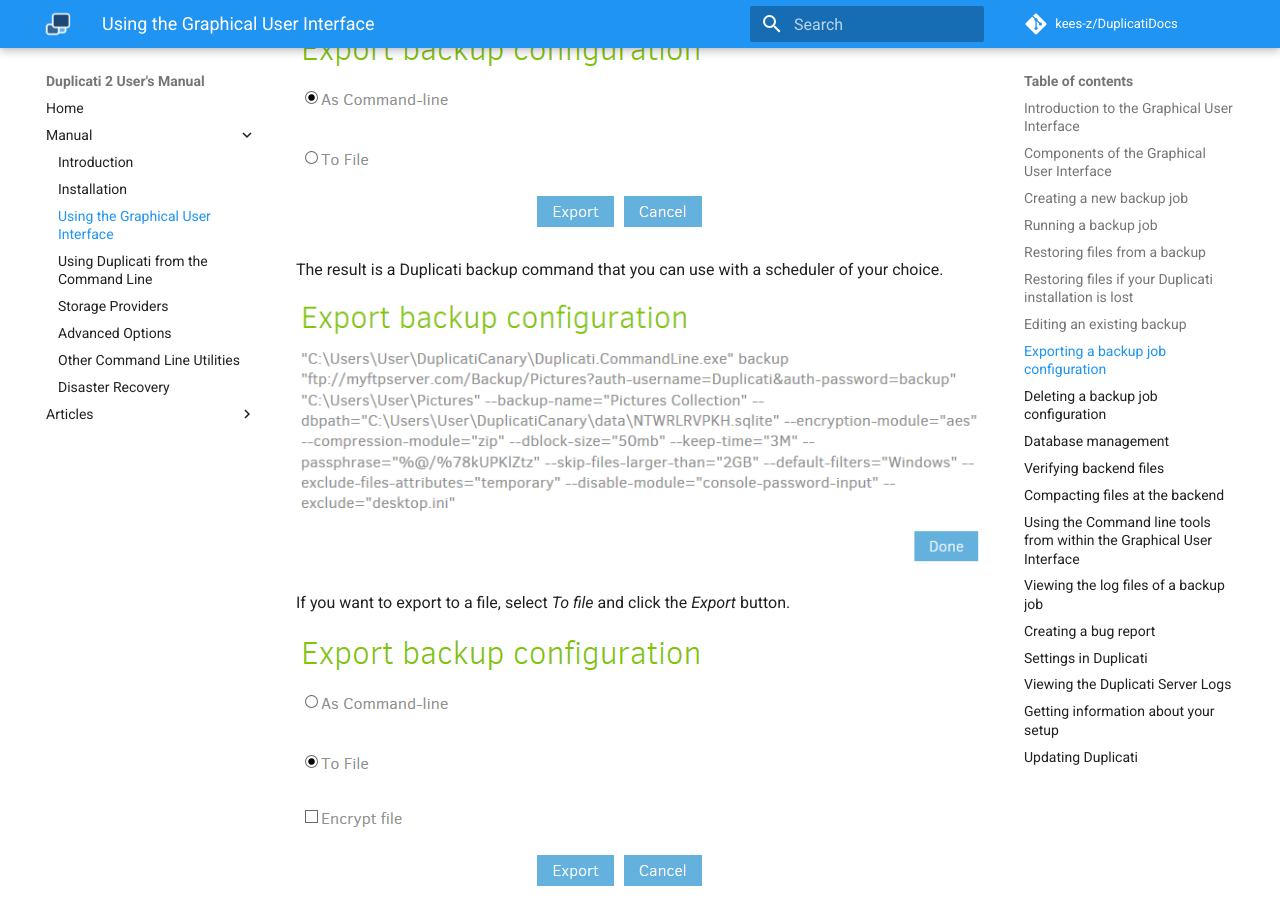
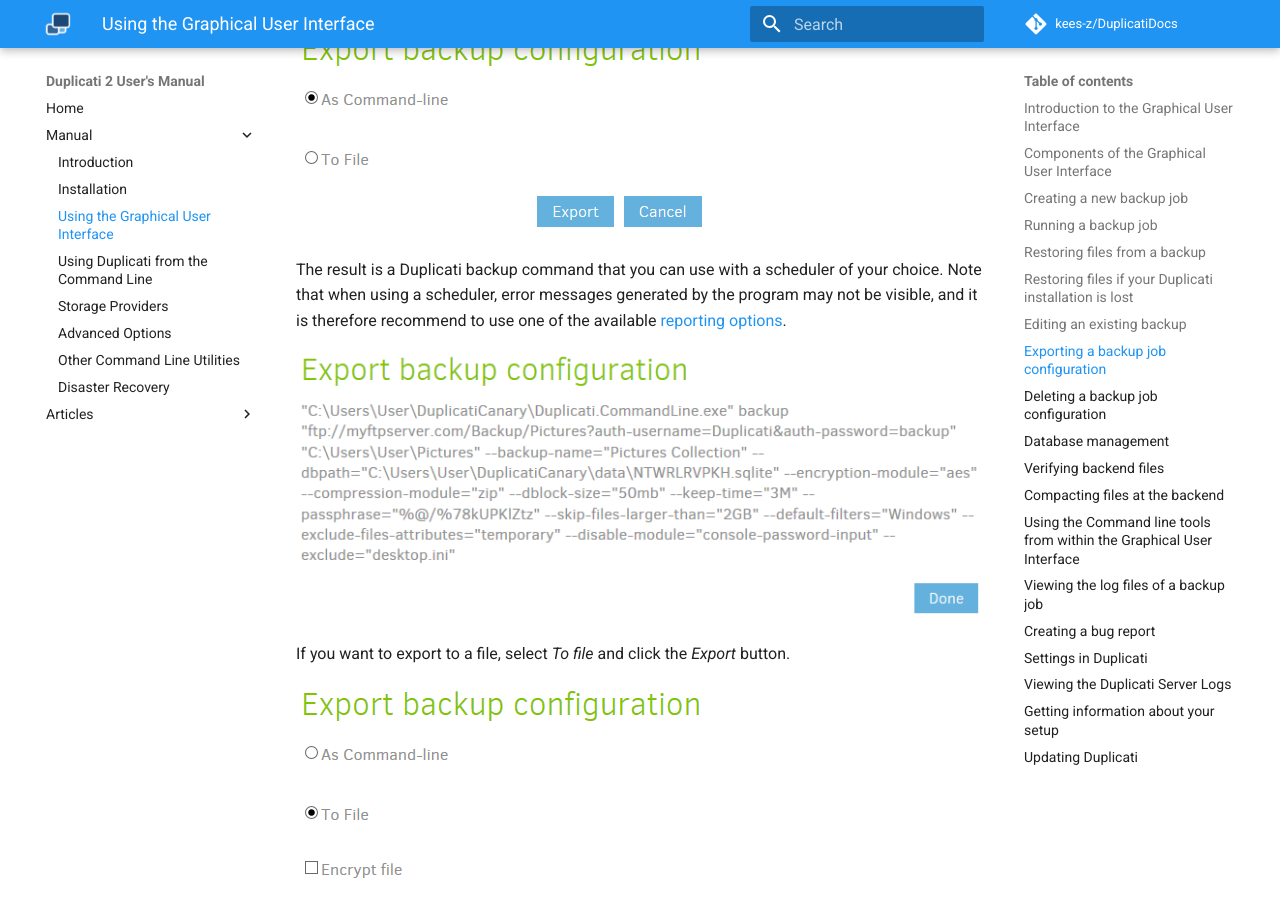
Before and after one commit to kees-z/DuplicatiDocs, an MkDocs documentation site: the page built from docs/03-using-the-graphical-user-interface.md, in a window 1280 px wide and 900 px high, scrolled down 26109 px. Built offline with MkDocs 1.6.1 and Material for MkDocs 9.7.7, drawn with Linux system fonts in a browser that asks for light colours; comment, search, counter and statistics services are not loaded.

Commit message:
Advertise user on difference when using external scheduler

```diff
--- a/docs/03-using-the-graphical-user-interface.md
+++ b/docs/03-using-the-graphical-user-interface.md
@@ -424,6 +424,8 @@ To export the current configuration as a ready-to-use command, select _As Comman
 ![](ss_exportbackup_02.png)
 
 The result is a Duplicati backup command that you can use with a scheduler of your choice.
+Note that when using a scheduler, error messages generated by the program may not be visible, and it is therefore recommend to use one of the available [reporting options](../06-advanced-options/#reporting-options).
+
 
 ![](ss_exportbackup_03.png)
 
```
